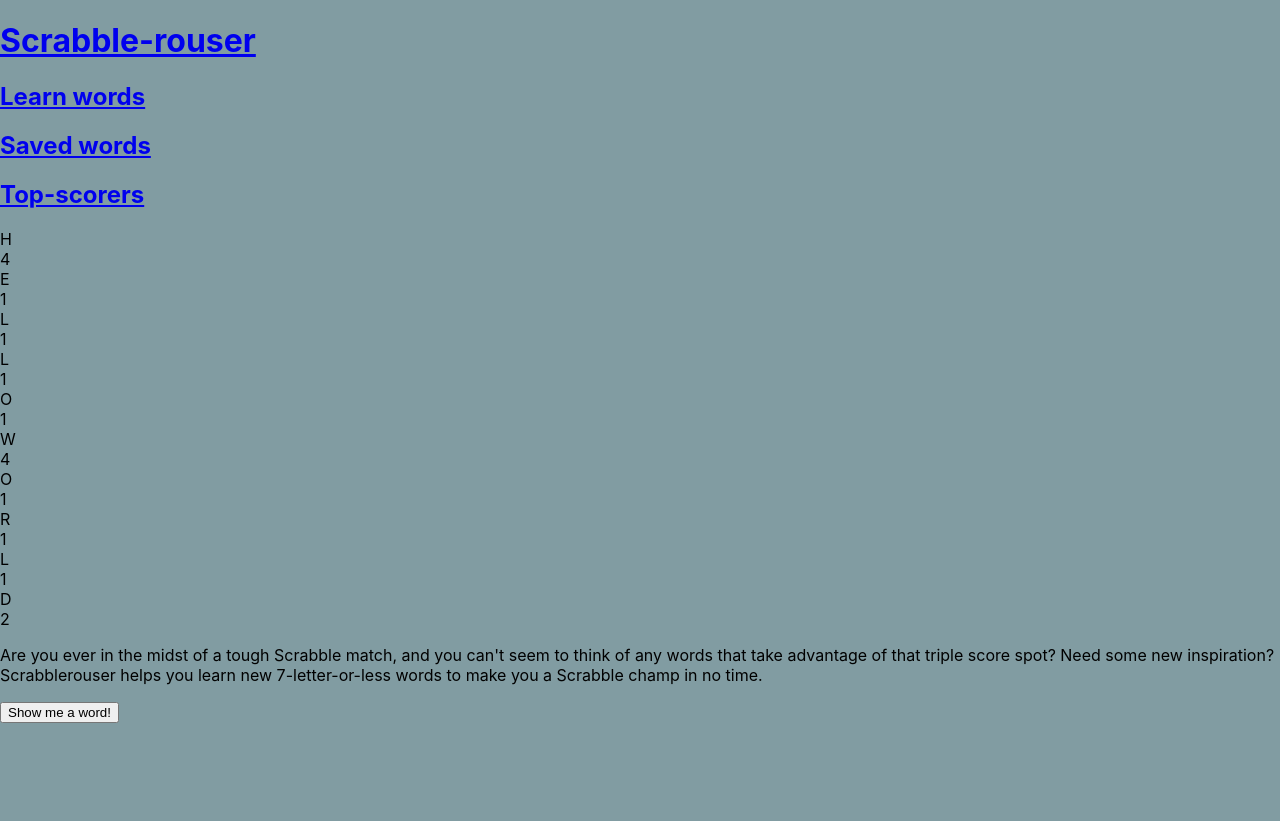
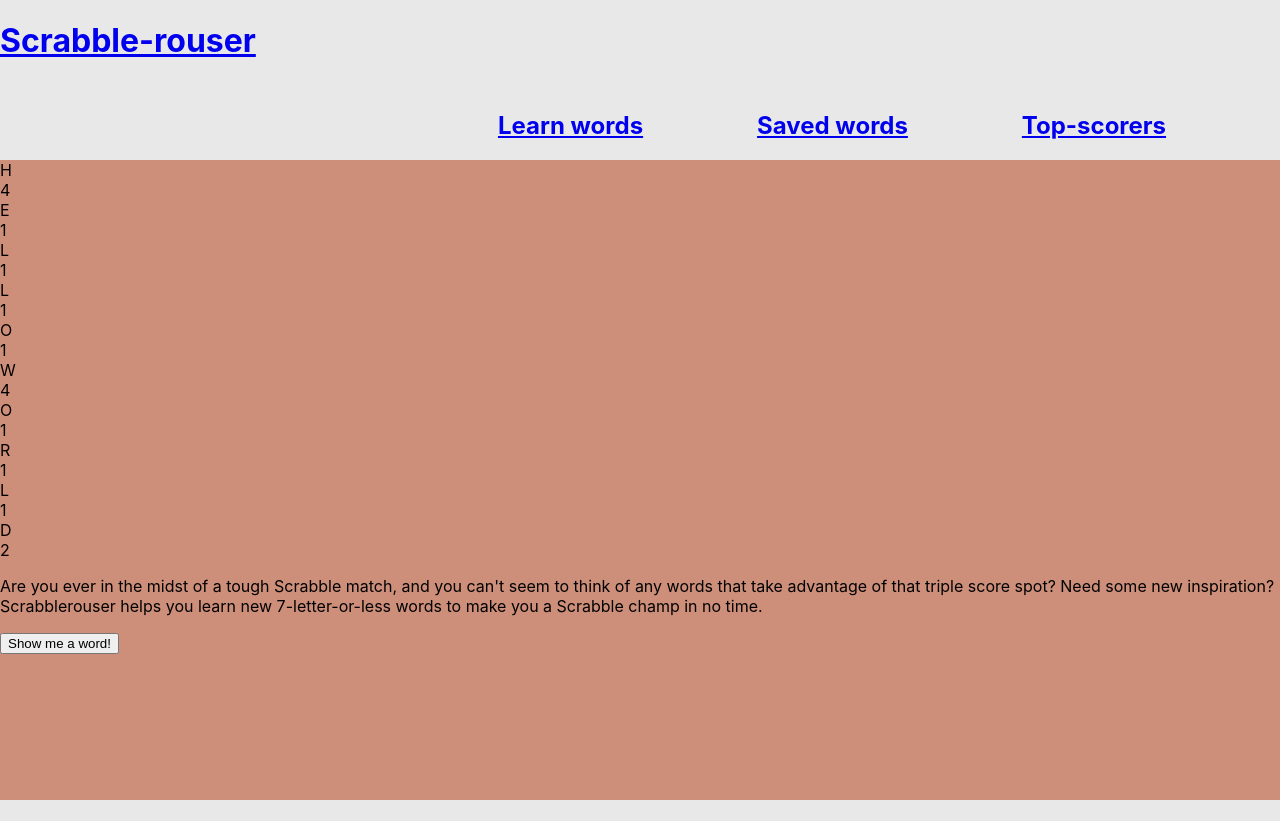
Before and after one commit to kendallha/scrabble-rouser, a React app: page / in a window 1280 px wide. After the commit the page ends 800 px from the top, so only its background shows below. Built offline with nearby package versions, Linux system fonts and the light colour scheme.

Commit message:
Add flex layout to header

```diff
--- a/public/index.html
+++ b/public/index.html
@@ -28,7 +28,7 @@
   </head>
   <body>
     <noscript>You need to enable JavaScript to run this app.</noscript>
-    <div id="root"></div>
+    <div class="root" id="root"></div>
     <!--
       This HTML file is a template.
       If you open it directly in the browser, you will see an empty page.
--- a/src/Components/App/App.css
+++ b/src/Components/App/App.css
@@ -1,10 +1,15 @@
 html, body {
   height: 100%;
   width: 100%;
-  background: #819ca2;
+  background: #e8e8e8;
 }
 
+.root {
+  height: 100%;
+  width: 100%;
+}
 .main {
   height: 100%;
   width: 100%;
+  background: #ce8f7a;
 }
--- /dev/null
+++ b/src/Components/Header/Header.css
@@ -0,0 +1,15 @@
+.header {
+  width: 100%;
+  height: 20%;
+  background: #e8e8e8;
+  display: flex;
+  justify-content: space-between;
+}
+
+.nav {
+  display: flex;
+  width: 70%;
+  flex-direction: row;
+  justify-content: space-evenly;
+  align-items: flex-end;
+}
--- a/src/Components/Header/Header.js
+++ b/src/Components/Header/Header.js
@@ -1,5 +1,6 @@
 import React from 'react';
 import { Link, NavLink } from 'react-router-dom';
+import './Header.css';
 
 const Header = () => {
   return (
@@ -7,6 +8,7 @@ const Header = () => {
       <Link to='/'>
         <h1 className='app-name'>Scrabble-rouser</h1>
       </Link>
+      <nav className='nav'>
         <NavLink to='/learn'>
           <h2>Learn words</h2>
         </NavLink>
@@ -16,6 +18,7 @@ const Header = () => {
         <NavLink to='/topscorers'>
           <h2>Top-scorers</h2>
         </NavLink>
+      </nav>
     </header>
   )
 }
```
Lines whose indentation alone changed are shown as unchanged.
